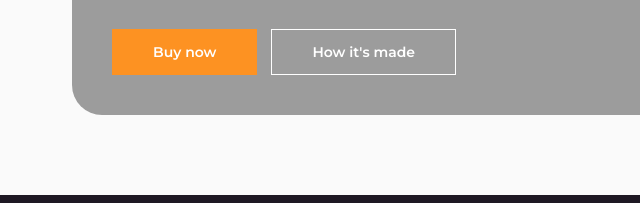
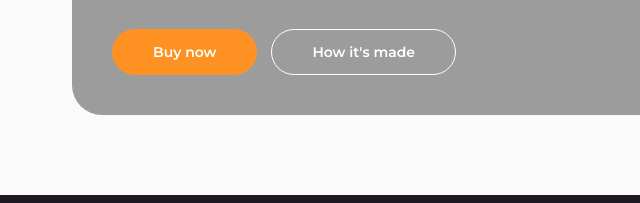
Before and after one commit to slava-rozh/Simply-Chocolate, a plain HTML site: page index.html in a window 1280 px wide. Shown: the part 485-688 px from the top of the page, 0-640 px from the left. Drawn offline with nearby package versions, Linux system fonts and the light colour scheme.

Commit message:
add all initial files

```diff
--- a/css/styles.css
+++ b/css/styles.css
@@ -276,6 +276,8 @@
       font-weight: 600;
       color: #fff;
       background-color: transparent;
+    border-radius: 100px;
+        padding: 14px 40px;
   }
 
   .btn-accent {
```
